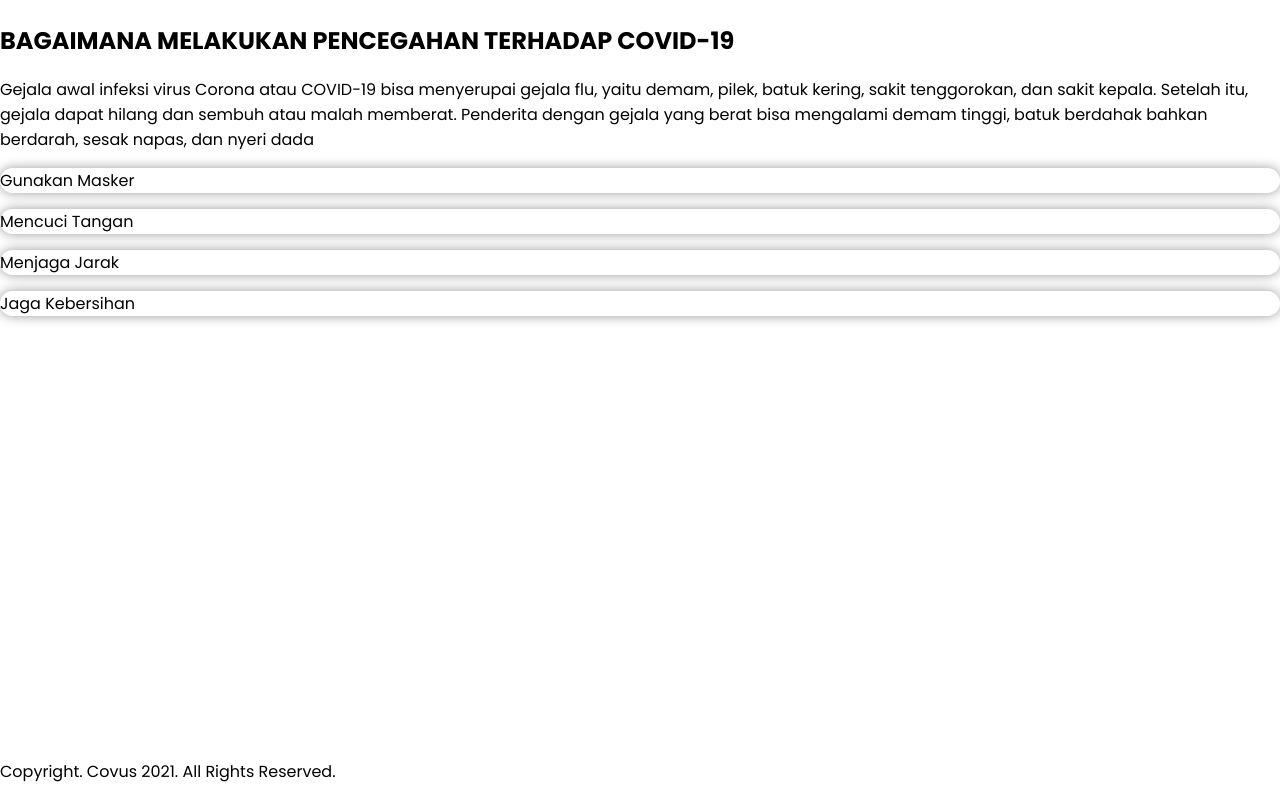
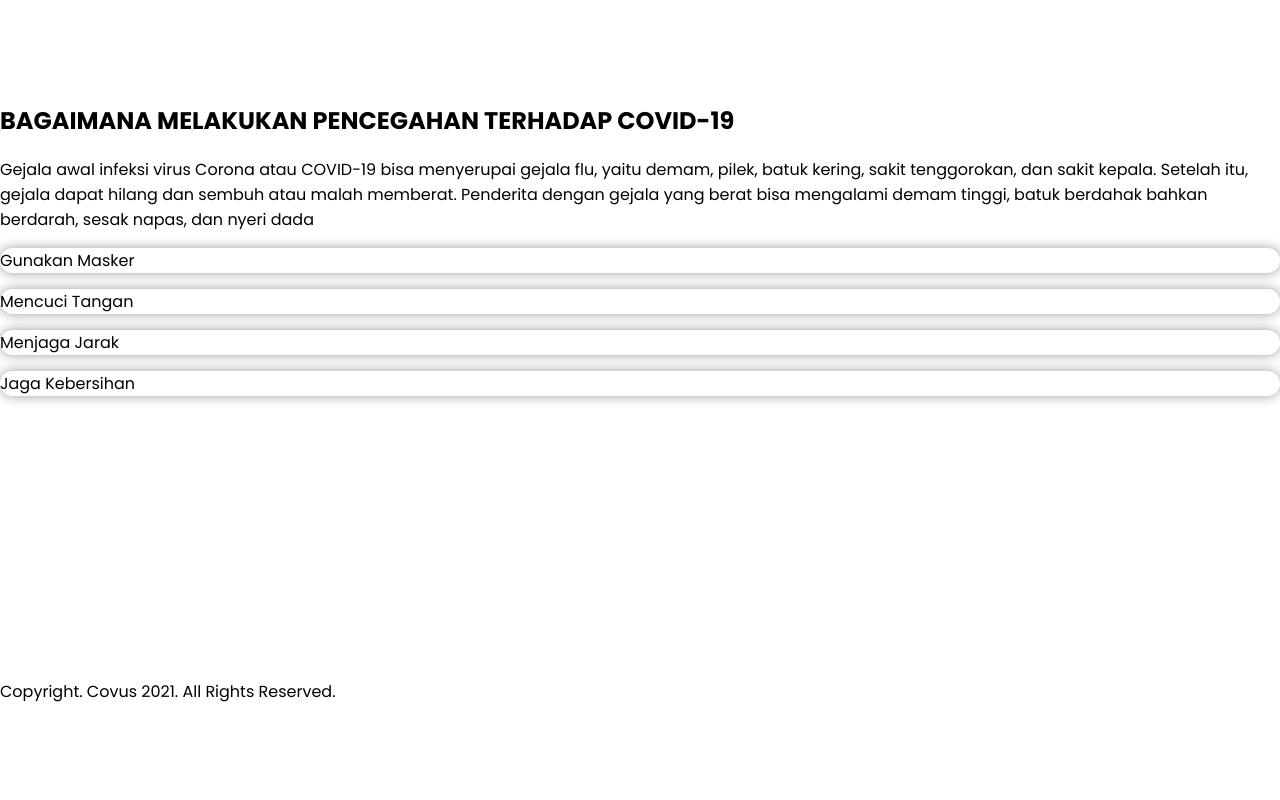
Before and after one commit to FransiscoReadyPermana/Covus, a Next.js app: page /edukasi in a window 1280 px wide. Shown: the part 2480-3280 px from the top of the page. After the commit the page ends 3200 px from the top, so only its background shows below. Built offline with nearby package versions, Linux system fonts and the light colour scheme.

Commit message:
repair second page

```diff
--- /dev/null
+++ b/pages/Components/footer/footer.module.css
@@ -0,0 +1,10 @@
+.footerDividerPurple {
+  background: url('../../../public/images/fourthDivider.svg');
+  background-repeat: no-repeat;
+  background-size: cover;
+}
+.footerDividerWhite {
+  background: url('../../../public/images/footerDivider.svg');
+  background-repeat: no-repeat;
+  background-size: cover;
+}
--- a/pages/Components/footer/index.jsx
+++ b/pages/Components/footer/index.jsx
@@ -1,16 +1,33 @@
-import React from 'react'
-import styles from '../../../styles/Home.module.css';
+import React from 'react';
+import styles from './footer.module.css';
 
-export default function Footer() {
+export default function Footer({ color }) {
+  if (color === 'purple') {
     return (
       <footer className={`relative bg-purple`}>
         <div
           id="divider"
-        className={`${styles.secondBGFourthSection} h-10  w-full absolute -top-10`}
+          className={`${styles.footerDividerPurple} h-10  w-full absolute -top-10`}
         />
-      <p className="text-center text-white font-normal text-xl py-9">
+        <p className="text-center text-white font-semibold text-xl py-9">
           Copyright. Covus 2021. All Rights Reserved.
         </p>
       </footer>
     );
   }
+  if (color === 'white') {
+    return (
+      <footer className={`relative bg-white h-40`}>
+        <div
+          id="divider"
+          className={`${styles.footerDividerWhite} h-52  w-full absolute -top-2 -z-20`}
+        />
+        <div className="h-80 w-full flex items-center justify-center pt-40">
+          <p className="text-center text-dark-grey font-semibold text-xl">
+            Copyright. Covus 2021. All Rights Reserved.
+          </p>
+        </div>
+      </footer>
+    );
+  }
+}
--- a/pages/Components/layout/index.jsx
+++ b/pages/Components/layout/index.jsx
@@ -7,7 +7,6 @@ export default function Layout({ children }) {
     <div className="w-full">
       <Navbar />
       {children}
-      <Footer />
     </div>
   );
 }
--- a/pages/edukasi/edukasi.module.css
+++ b/pages/edukasi/edukasi.module.css
@@ -7,11 +7,11 @@
 }
 
 .section3 {
-  height: 90vh;
+  height: 100vh;
 }
 
 .section4 {
-  height: 90vh;
+  height: 70vh;
 }
 
 .firstSection {
--- a/pages/edukasi/index.jsx
+++ b/pages/edukasi/index.jsx
@@ -5,6 +5,7 @@ import Paragraph from '../Components/paragraph';
 import Button from '../Components/button';
 import Title from '../Components/title';
 import Card from '../Components/card';
+import Footer from '../Components/footer';
 
 export default function Edukasi() {
   return (
@@ -183,11 +184,11 @@ export default function Edukasi() {
       >
         <div
           id="divider"
-          className={`${styles.bgFourthSection} h-52 w-full absolute -top-12 -z-20`}
+          className={`${styles.bgFourthSection} h-52 w-full absolute -top-24 -z-20`}
         />
         <div
           id="content"
-          className="flex gap-12 h-full px-52 pt-32 bg-green items-center"
+          className="flex gap-12 h-full px-52 pt-32 bg-purple item-center"
         >
           <div id="text" className="flex flex-col gap-8 items-center w-full">
             <Title color="dark-grey">
@@ -258,9 +259,7 @@ export default function Edukasi() {
                     layout="fill"
                   />
                 </div>
-                <p
-                  className="text-center font-semibold text-2xl text-dark-grey"
-                >
+                <p className="text-center font-semibold text-2xl text-dark-grey">
                   Jaga Kebersihan
                 </p>
               </Card>
@@ -268,6 +267,7 @@ export default function Edukasi() {
           </div>
         </div>
       </section>
+      <Footer color="white"/>
     </div>
   );
 }
--- a/pages/index.jsx
+++ b/pages/index.jsx
@@ -7,6 +7,7 @@ import Iframe from './Components/iframe';
 import ContainerData from './Components/containerData';
 import Paragraph from './Components/paragraph';
 import Button from './Components/button';
+import Footer from './Components/footer';
 
 export default function Home() {
   return (
@@ -156,6 +157,7 @@ export default function Home() {
           </div>
         </div>
       </section>
+      <Footer color="purple"/>
     </div>
   );
 }
```
Also changed, not shown: public/images/footerDivider.svg (added). Lines whose indentation alone changed are shown as unchanged.
